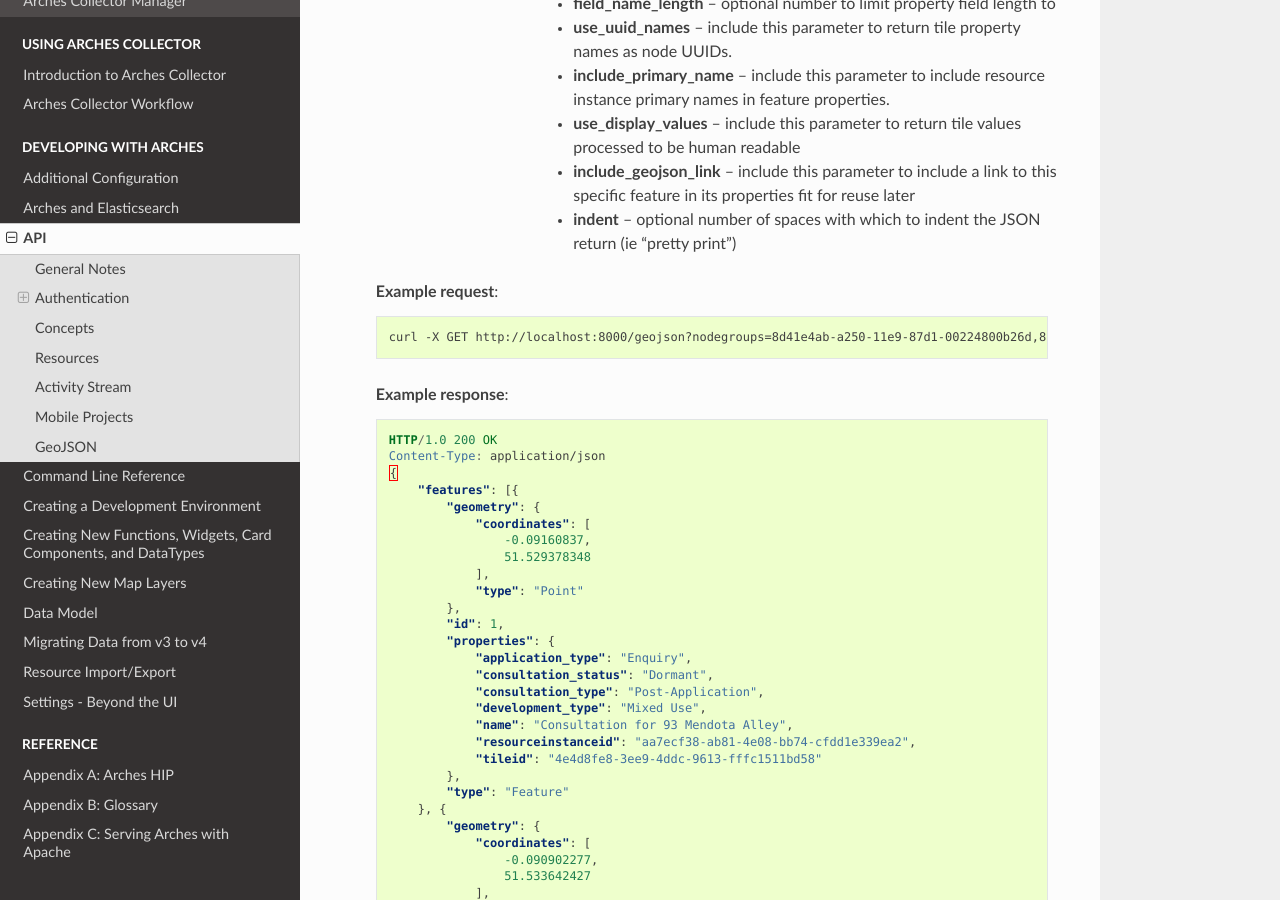
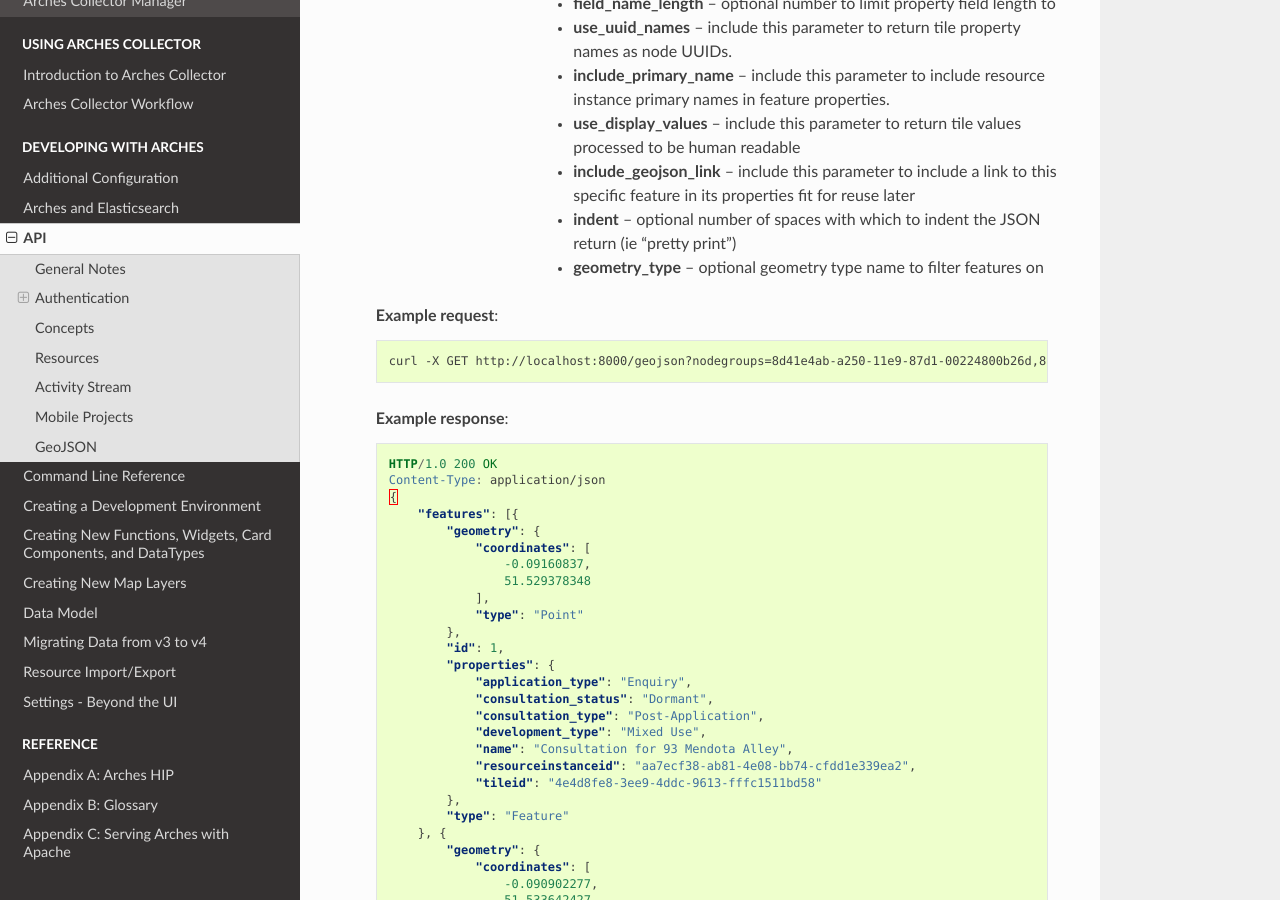
Before and after one commit to archesproject/arches-docs, a Sphinx documentation site: the page built from docs/api.txt, in a window 1280 px wide and 900 px high, scrolled down 14893 px. Built offline with Sphinx 7.4.7 and the Read the Docs theme 2.0.0, drawn with Linux system fonts in a browser that asks for light colours.

Commit message:
updates geojson api docs

```diff
--- a/docs/api.txt
+++ b/docs/api.txt
@@ -875,6 +875,7 @@
     :query use_display_values: include this parameter to return tile values processed to be human readable
     :query include_geojson_link: include this parameter to include a link to this specific feature in its properties fit for reuse later
     :query indent: optional number of spaces with which to indent the JSON return (ie "pretty print")
+    :query geometry_type: optional geometry type name to filter features on
 
     **Example request**:
 
```
